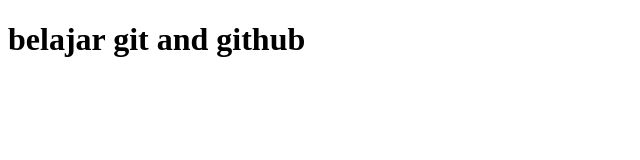
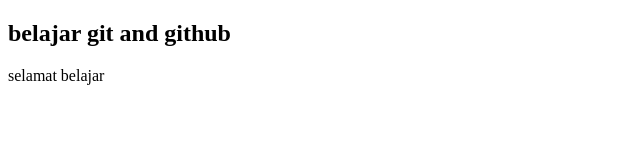
Before and after one commit to ahhmantop/dfkcloud, a plain HTML site: page index.html in a window 1280 px wide. Shown: the whole page, without its empty margins (0-640 px from the left). Drawn offline with Linux system fonts and the light colour scheme.

Commit message:
Update index.html

```diff
--- a/index.html
+++ b/index.html
@@ -1,9 +1,10 @@
 <!DOCTYPE html>
 <html>
   <head>
-    <title>web dfk</title>
+    <title>dfk radio</title>
   </head>
   <body>
-    <h1>belajar git and github</h1>
+    <h2>belajar git and github</h2>
+    <p>selamat belajar</p>
   </body>
 </html>
```
